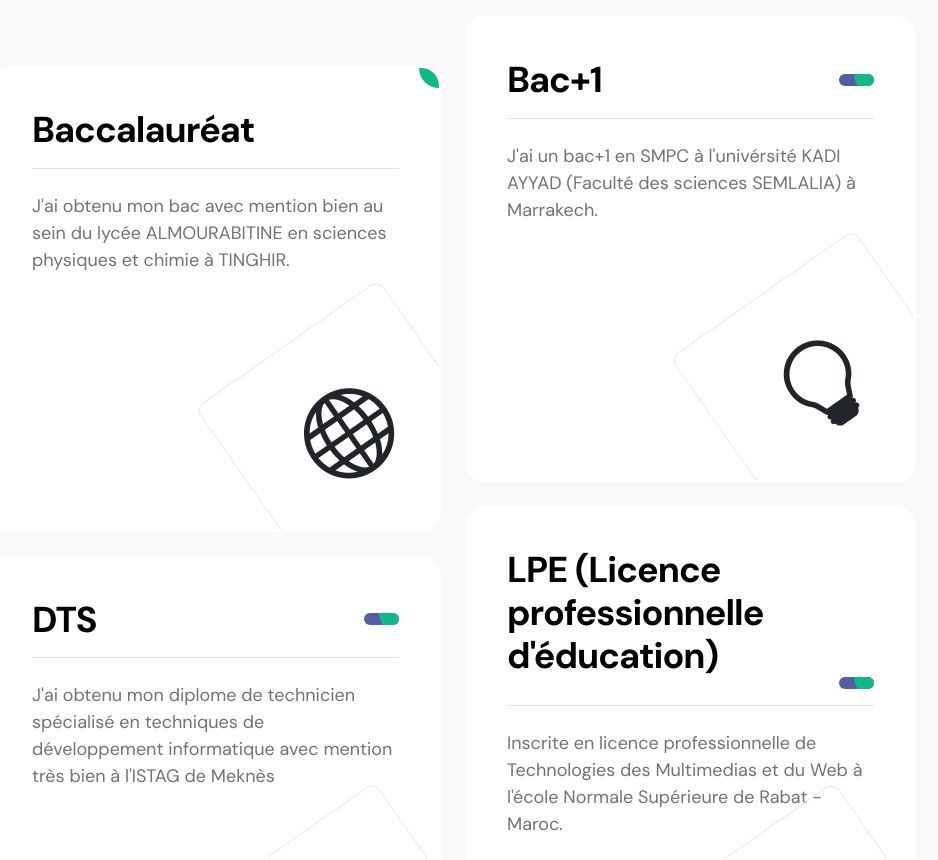
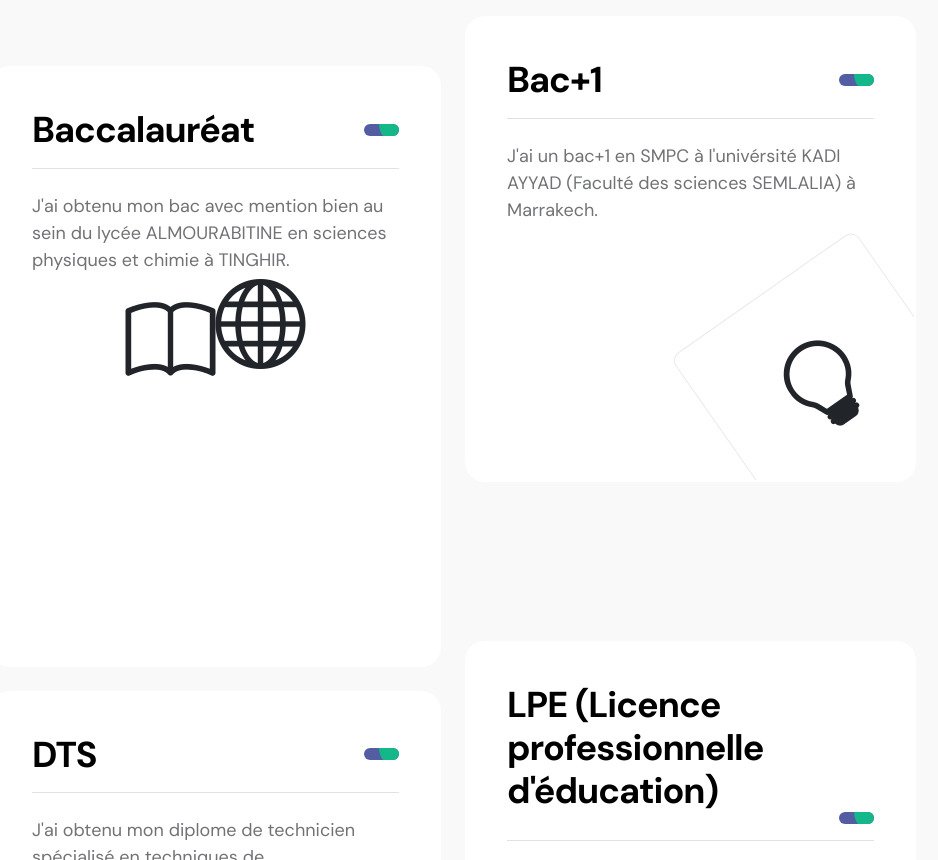
Before and after one commit to Ouafae-LH/Ouafae-LH.github.io, a plain HTML site: page index.html in a window 1280 px wide. Shown: the part 2100-2960 px from the top of the page, without its empty margins (187-1125 px from the left). Drawn offline with Linux system fonts and the light colour scheme.

Commit message:
Update index.html

```diff
--- a/index.html
+++ b/index.html
@@ -218,14 +218,14 @@ https://templatemo.com/tm-578-first-portfolio
                                         <div class="d-flex flex-wrap align-items-center border-bottom mb-4 pb-3">
                                             <h3 class="mb-0">Baccalauréat</h3>
 
-                                            <div>
+                                            <div class="services-price-wrap ms-auto">
                                                 <div class="services-price-overlay"></div>
                                             </div>
                                         </div>
 
                                         <p>J'ai obtenu mon bac avec mention bien au sein du lycée ALMOURABITINE en sciences physiques et chimie à TINGHIR.</p>
 
-                                        <div class="services-icon-wrap d-flex justify-content-center align-items-center">
+                                        <div class="services-icon bi-book d-flex justify-content-center align-items-center">
                                             <i class="services-icon bi-globe"></i>
                                         </div>
                                     </div>
```
